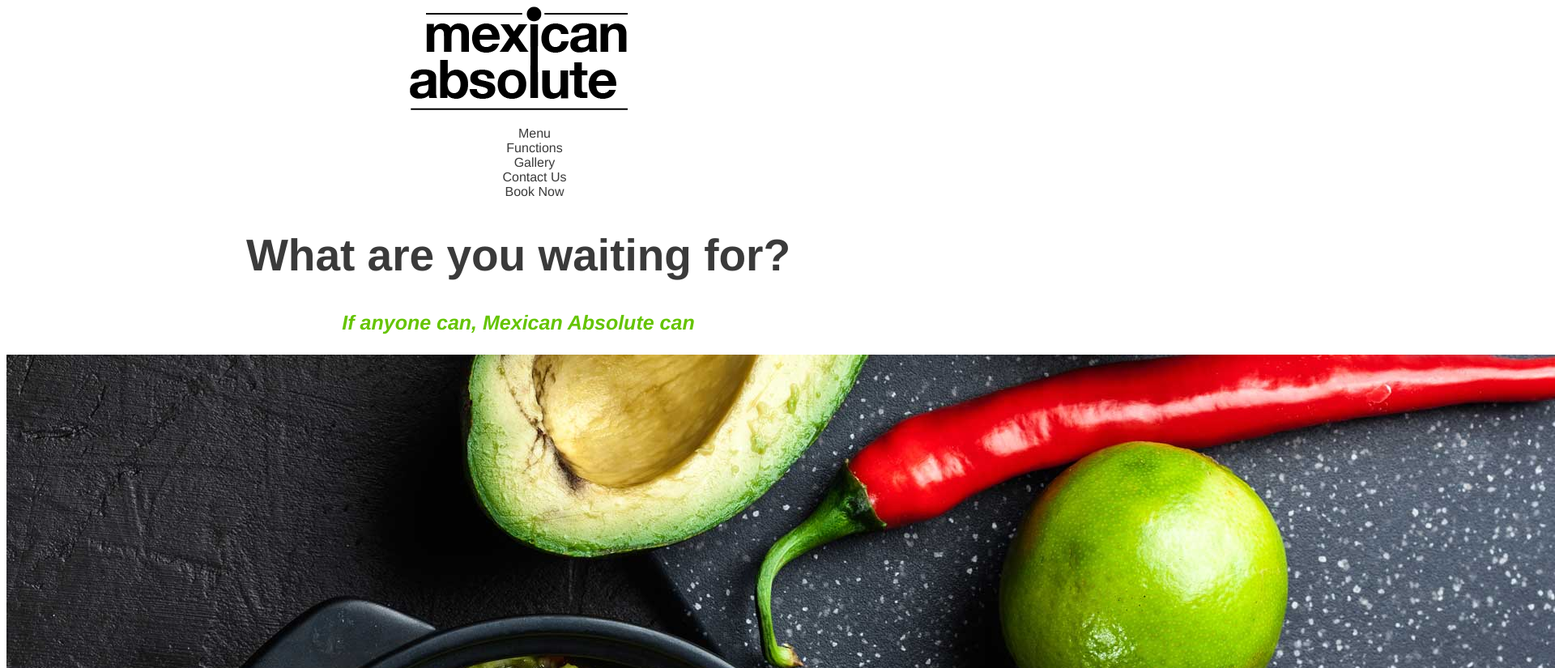
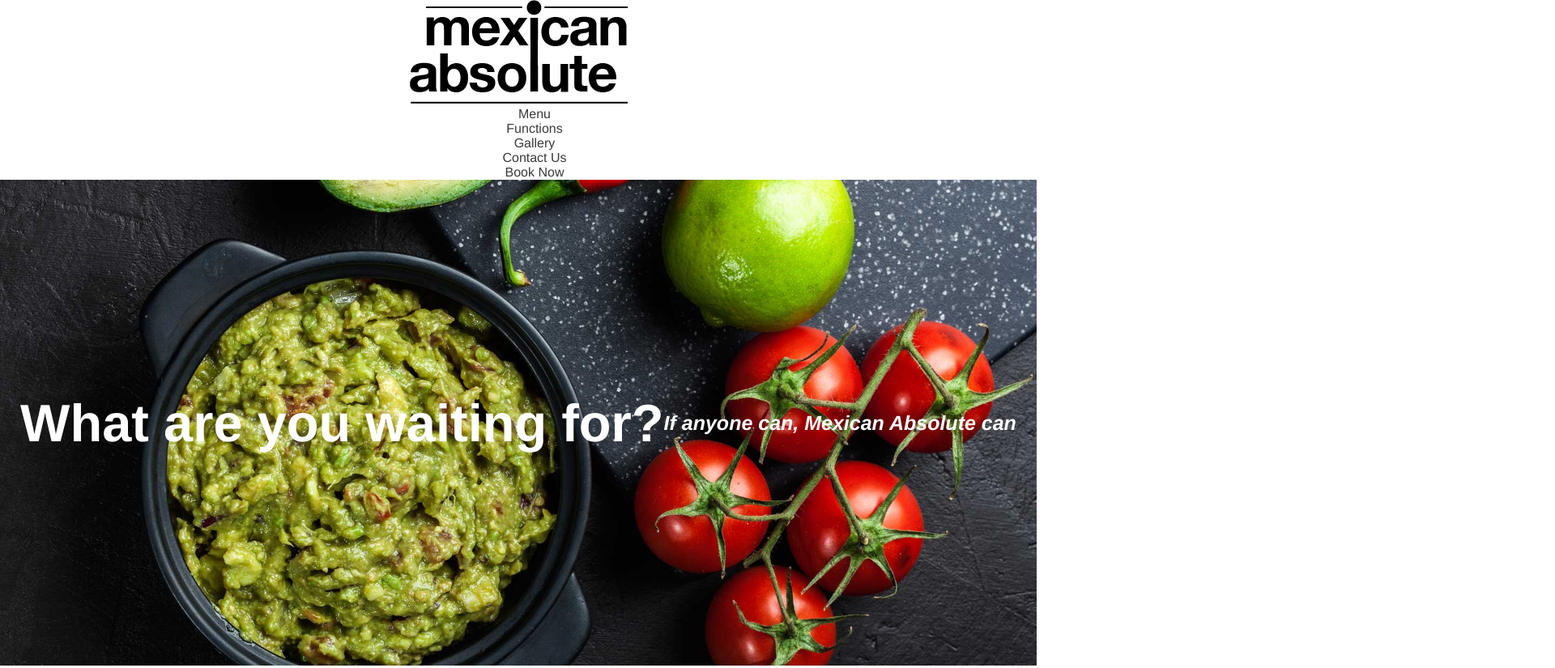
Before and after one commit to davidmacpherson01/davidmacpherson01.github.io, a plain HTML site: page unit_3/index.html in a window 1280 px wide. Shown: the top 825 px of the page at 81% size, 1920 px wide, since content can reach past the window. Drawn offline with Linux system fonts and the light colour scheme.

Commit message:
New background

```diff
--- a/unit_3/css/style.css
+++ b/unit_3/css/style.css
@@ -1,8 +1,20 @@
+* {
+	margin: 0;
+	box-sizing: border-box;
+}
+
 #slogan {
 	font-weight: bold;
 	font-size: 25px;
-	color: rgb(101,196,0);
+	color: white;
 	font-style: italic;
+}
+
+#waiting {
+	font-weight: bold;
+	font-size: 65px;
+	color: white;
+	display: flex;
 }
 
 body {
@@ -39,3 +51,14 @@ a {
 ul {
   list-style-type: none;
 }
+
+.hero {
+	background-image: url('../images/mexican_food_cover.jpg');
+	background-size: cover;
+	background-repeat: no-repeat;
+	background-position: center center;
+	height: 600px;
+	display: flex;
+	justify-content: center;
+	align-items: center;
+}
--- a/unit_3/index.html
+++ b/unit_3/index.html
@@ -5,6 +5,7 @@
 	<link rel="stylesheet" type="text/css" href="css/style.css">
 </head>
 <body>
+
 <img src="images/absolute_logo.png" alt="Mexican Absolute Logo" title="Mexican Absolute Logo">
 <ul>
   <li>Menu</li>
@@ -13,9 +14,12 @@
   <li>Contact Us</li>
   <li>Book Now</li>
 </ul>
-<h1>What are you waiting for?</h1>
+<section class="hero">
+<h1 id="waiting">What are you waiting for?</h1>
+<br>
 <p id="slogan">If anyone can, Mexican Absolute can</p>
-<img src="images/mexican_food_cover.jpg" alt="Mexican Absolute" title="Mexican Absolute Cover Image">
+</section>
+<br>
 <h2>Inspired by the streets of Mexico</h2>
 <h3>Our food is created to deliver complex layers of flavour across a range of shareable dishes, we've got our signature dishes here: </h3>
 
```
Also changed, not shown: 2 other files.
